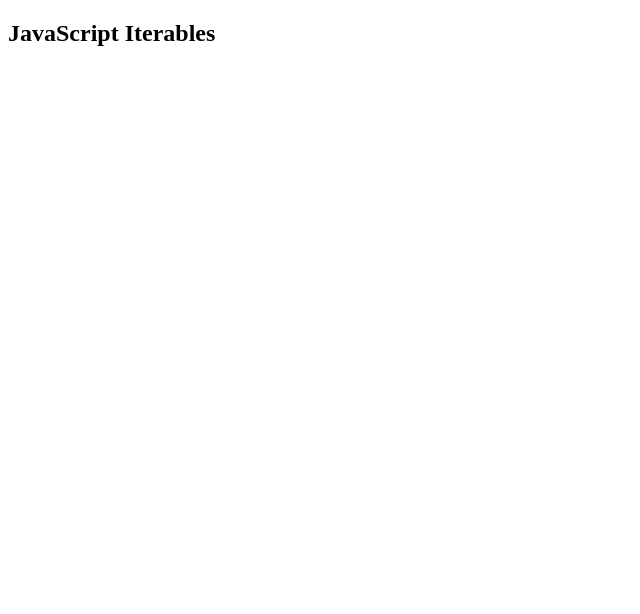
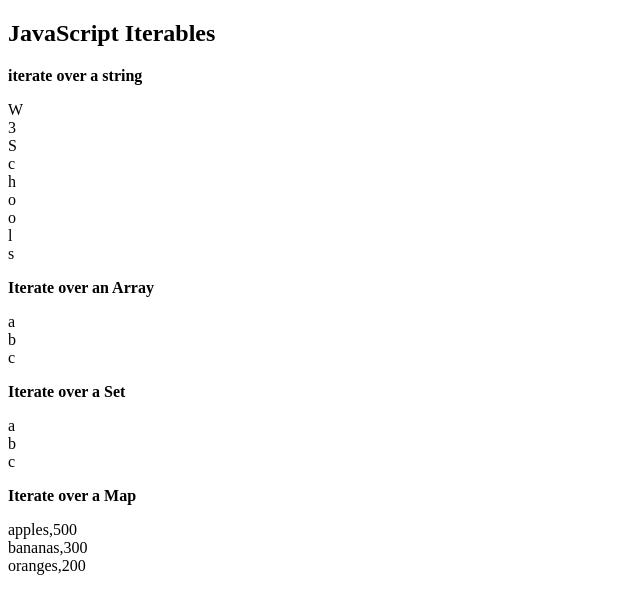
Before and after one commit to aziz-tamim/JavaScript-course, a plain HTML site: page 40 Js Iterables/index.html in a window 1280 px wide. Shown: the whole page, without its empty margins (0-640 px from the left). Drawn offline with Linux system fonts and the light colour scheme.

Commit message:
add js iterables

```diff
--- a/40 Js Iterables/index.html
+++ b/40 Js Iterables/index.html
@@ -7,5 +7,53 @@
 </head>
 <body>
     <h2>JavaScript Iterables</h2>
+
+    <b><p>iterate over a string</p></b>
+    <p id="demo1"></p>
+    <script>
+        const name = "W3Schools";
+        let text = "";
+        for (const x of name) {
+            text += x + "<br>";
+        }
+        document.getElementById("demo1").innerHTML = text;
+    </script>
+
+    <b><p>Iterate over an Array</p></b>
+    <p id="demo2"></p>
+    <script>
+        const letters = ["a","b","c"];
+        let text1 = "";
+        for (const x of letters) {
+            text1 += x + "<br>";
+        }
+        document.getElementById("demo2").innerHTML = text1;
+    </script>
+
+    <b><p>Iterate over a Set</p></b>
+    <p id="demo3"></p>
+    <script>
+        const letters1 = new Set(["a","b","c"]);
+        let text2 = "";
+        for (const x of letters1) {
+            text2 += x + "<br>";
+        }
+        document.getElementById("demo3").innerHTML = text2;
+    </script>
+
+    <b><p>Iterate over a Map</p></b>
+    <p id="demo4"></p>
+    <script>
+        const fruits = new Map([
+            ["apples", 500],
+            ["bananas", 300],
+            ["oranges", 200]
+        ]);
+        let text3 = "";
+        for (const x of fruits) {
+            text3 += x + "<br>";
+        }
+        document.getElementById("demo4").innerHTML = text3;
+    </script>
 </body>
 </html>
```
